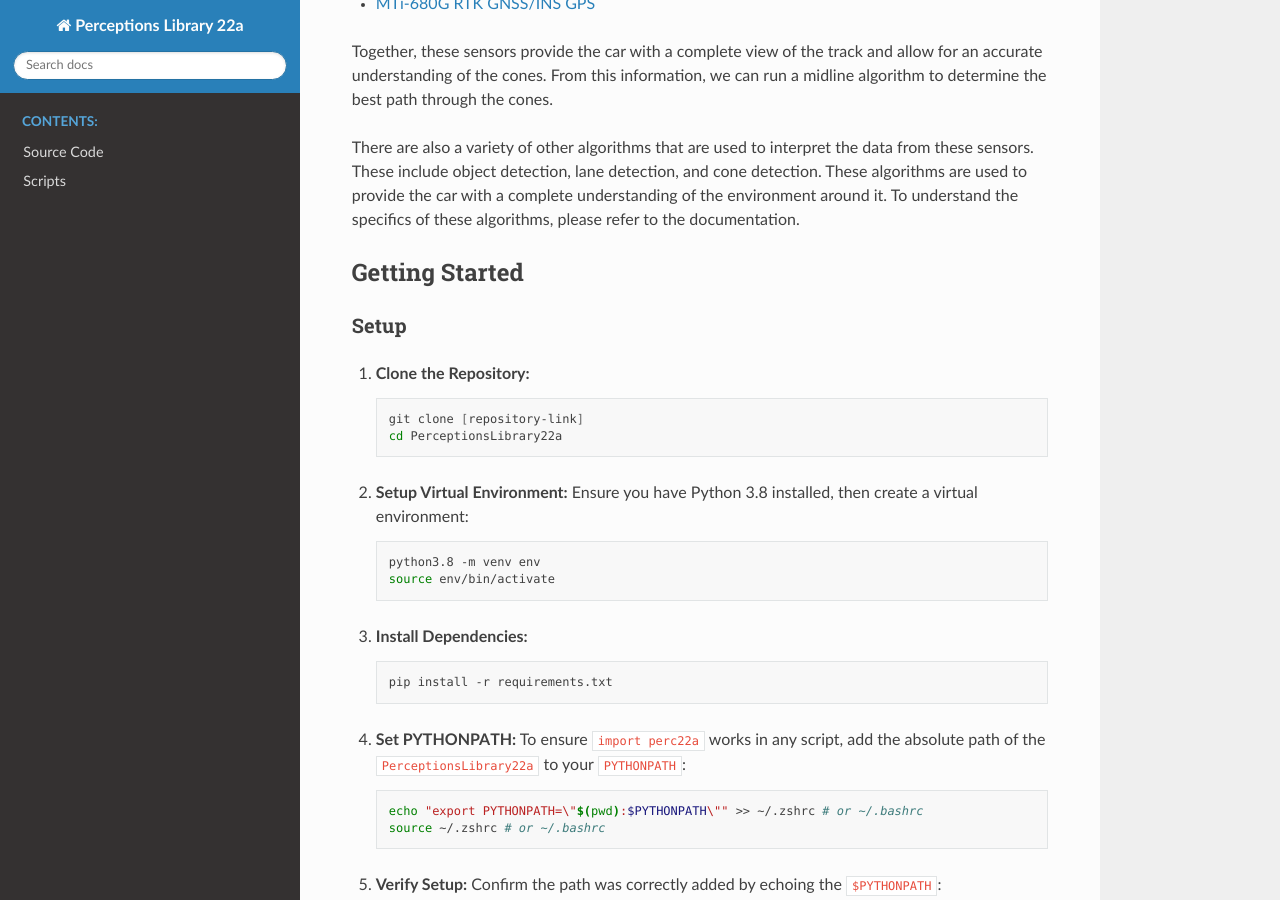
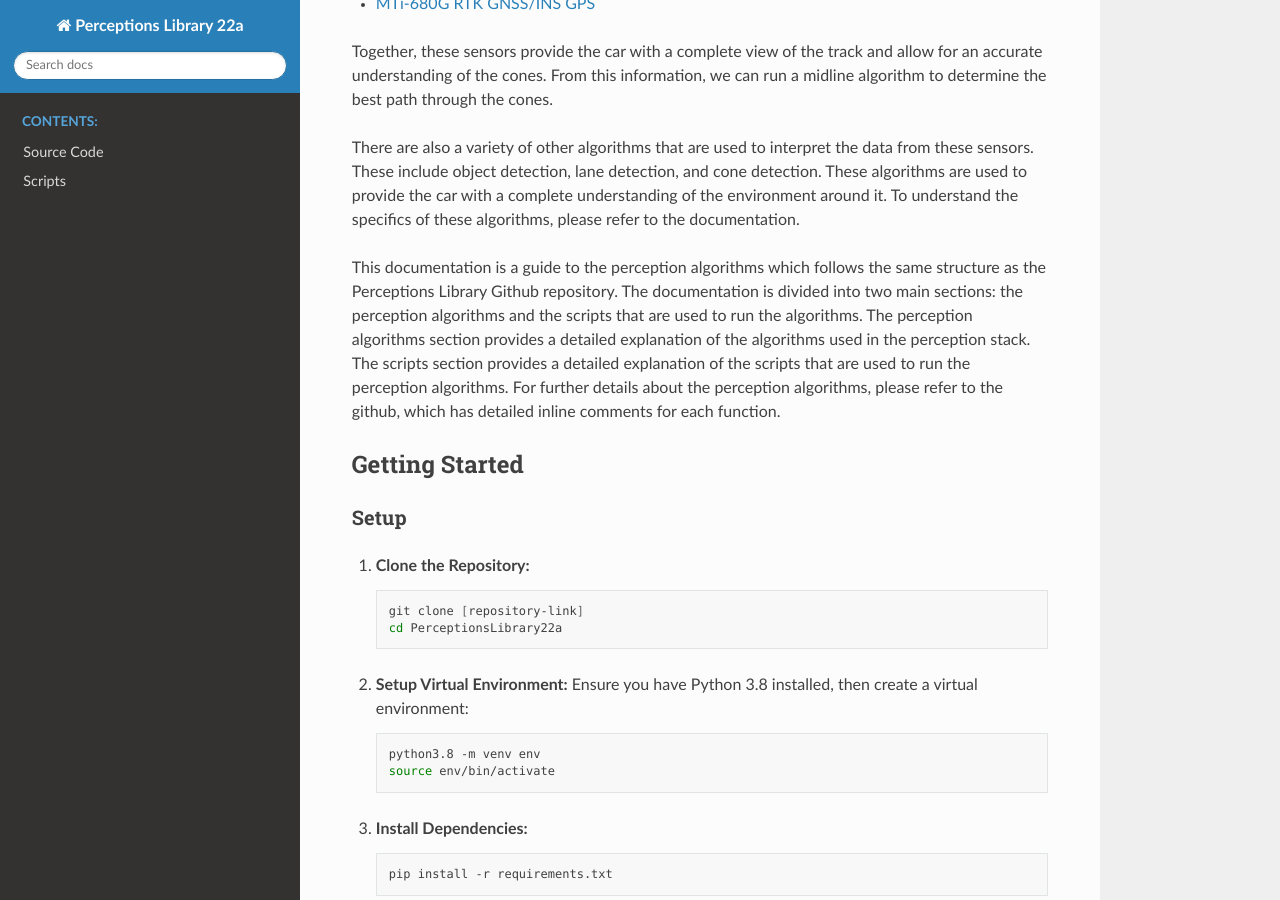
Before and after one commit to carnegiemellonracing/PerceptionsLibrary22a, a Sphinx documentation site: the page built from documentation/html/source/index.rst, in a window 1280 px wide and 900 px high, scrolled down 881 px. Built offline with Sphinx 7.4.7 and the Read the Docs theme 2.0.0, drawn with Linux system fonts in a browser that asks for light colours.

Commit message:
minor fixes

```diff
--- a/documentation/html/source/index.rst
+++ b/documentation/html/source/index.rst
@@ -39,6 +39,12 @@ There are also a variety of other algorithms that are used to interpret the data
 object detection, lane detection, and cone detection. These algorithms are used to provide the car with a complete
 understanding of the environment around it. To understand the specifics of these algorithms, please refer to the
 documentation.
+
+This documentation is a guide to the perception algorithms which follows the same structure as the Perceptions Library Github repository.
+The documentation is divided into two main sections: the perception algorithms and the scripts that are used to run the algorithms.
+The perception algorithms section provides a detailed explanation of the algorithms used in the perception stack. The scripts section
+provides a detailed explanation of the scripts that are used to run the perception algorithms. For further details about the perception
+algorithms, please refer to the github, which has detailed inline comments for each function.
 
 Getting Started
 ===============
```
Also changed, not shown: 5 other files.
